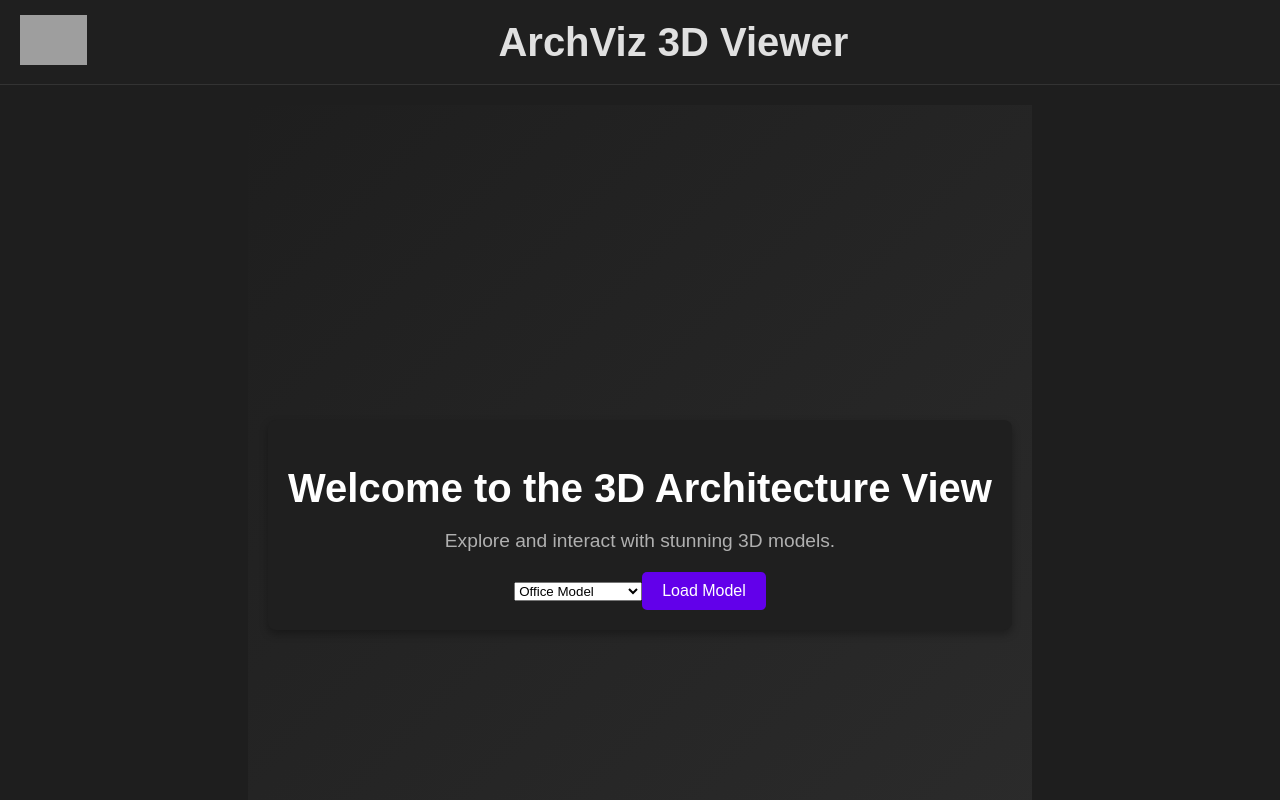
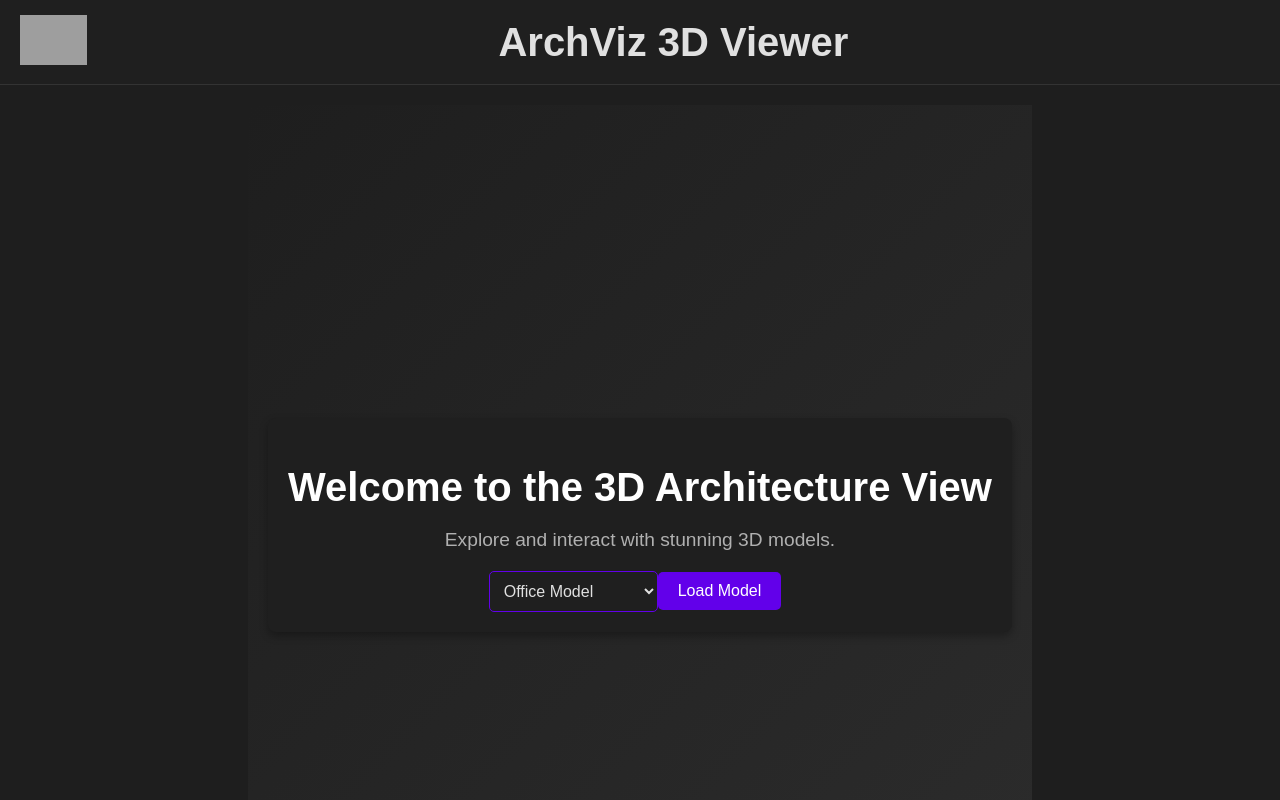
Before and after one commit to chakradev/ArchViz, a React (Create React App) app: page / in a window 1280 px wide. Shown: the top 800 px of the page. Built offline with nearby package versions, Linux system fonts and the light colour scheme; grey boxes are pictures that could not be loaded.

Commit message:
Update Home.css

```diff
--- a/src/components/Home.css
+++ b/src/components/Home.css
@@ -52,6 +52,7 @@ p {
   font-size: 1em;
   cursor: pointer;
   transition: background-color 0.3s ease, transform 0.3s ease;
+  margin-right: 10px; /* Space between button and dropdown */
 }
 
 .explore-button:hover {
@@ -63,3 +64,32 @@ p {
   outline: none; /* Remove default focus outline */
   box-shadow: 0 0 0 2px #6200ea; /* Custom focus outline */
 }
+
+/* Dropdown menu styling */
+.model-dropdown {
+  background-color: #1f1f1f; /* Dropdown background color */
+  color: #e0e0e0; /* Dropdown text color */
+  border: 1px solid #6200ea; /* Border color */
+  border-radius: 5px;
+  padding: 10px;
+  font-size: 1em;
+  cursor: pointer;
+  transition: background-color 0.3s ease, border-color 0.3s ease;
+}
+
+.model-dropdown:hover {
+  background-color: #2c2c2c; /* Darker background on hover */
+}
+
+.model-dropdown:focus {
+  outline: none; /* Remove default focus outline */
+  box-shadow: 0 0 0 2px #6200ea; /* Custom focus outline */
+}
+
+/* Container for button and dropdown */
+.button-group {
+  display: flex;
+  align-items: center;
+  justify-content: center;
+  margin-top: 20px; /* Space above the button group */
+}
```
